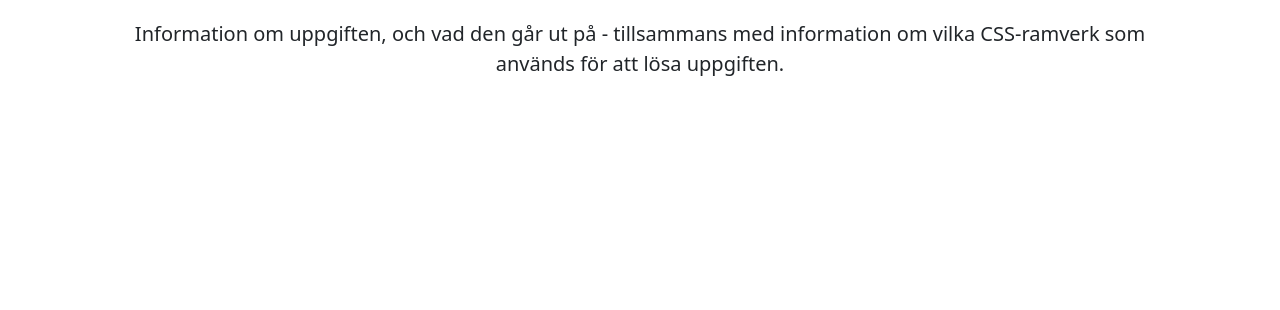
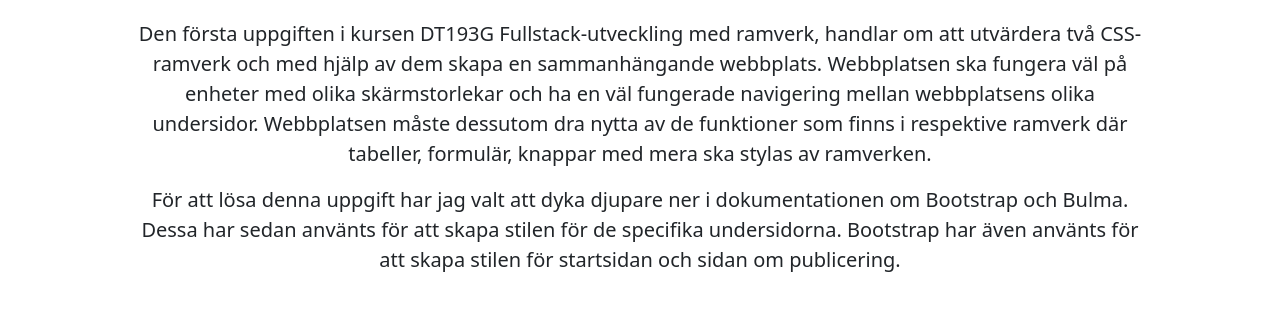
Before and after one commit to peing22/DT193G-Moment-1, a plain HTML site: page index.html in a window 1280 px wide. Shown: the part 164-474 px from the top of the page. Drawn offline with nearby package versions, Linux system fonts and the light colour scheme.

Commit message:
Lägger till text

```diff
--- a/index.html
+++ b/index.html
@@ -31,8 +31,14 @@
     </nav>
     <div class="container">
         <h1 class="text-center mb-4">Hem</h1>
-        <p class="lead text-center px-5">Information om uppgiften, och vad den går ut på - tillsammans med information
-            om vilka CSS-ramverk som används för att lösa uppgiften.</p>
+        <p class="lead text-center px-5">Den första uppgiften i kursen DT193G Fullstack-utveckling med ramverk, handlar
+            om att utvärdera två CSS-ramverk och med hjälp av dem skapa en sammanhängande webbplats. Webbplatsen ska
+            fungera väl på enheter med olika skärmstorlekar och ha en väl fungerade navigering mellan webbplatsens olika
+            undersidor. Webbplatsen måste dessutom dra nytta av de funktioner som finns i respektive ramverk där
+            tabeller, formulär, knappar med mera ska stylas av ramverken.</p>
+        <p class="lead text-center px-5">För att lösa denna uppgift har jag valt att dyka djupare ner i dokumentationen
+            om Bootstrap och Bulma. Dessa har sedan använts för att skapa stilen för de specifika undersidorna.
+            Bootstrap har även använts för att skapa stilen för startsidan och sidan om publicering.</p>
         <br><br><br>
     </div>
     <script src="https://cdn.jsdelivr.net/npm/bootstrap@5.3.1/dist/js/bootstrap.bundle.min.js"
```
